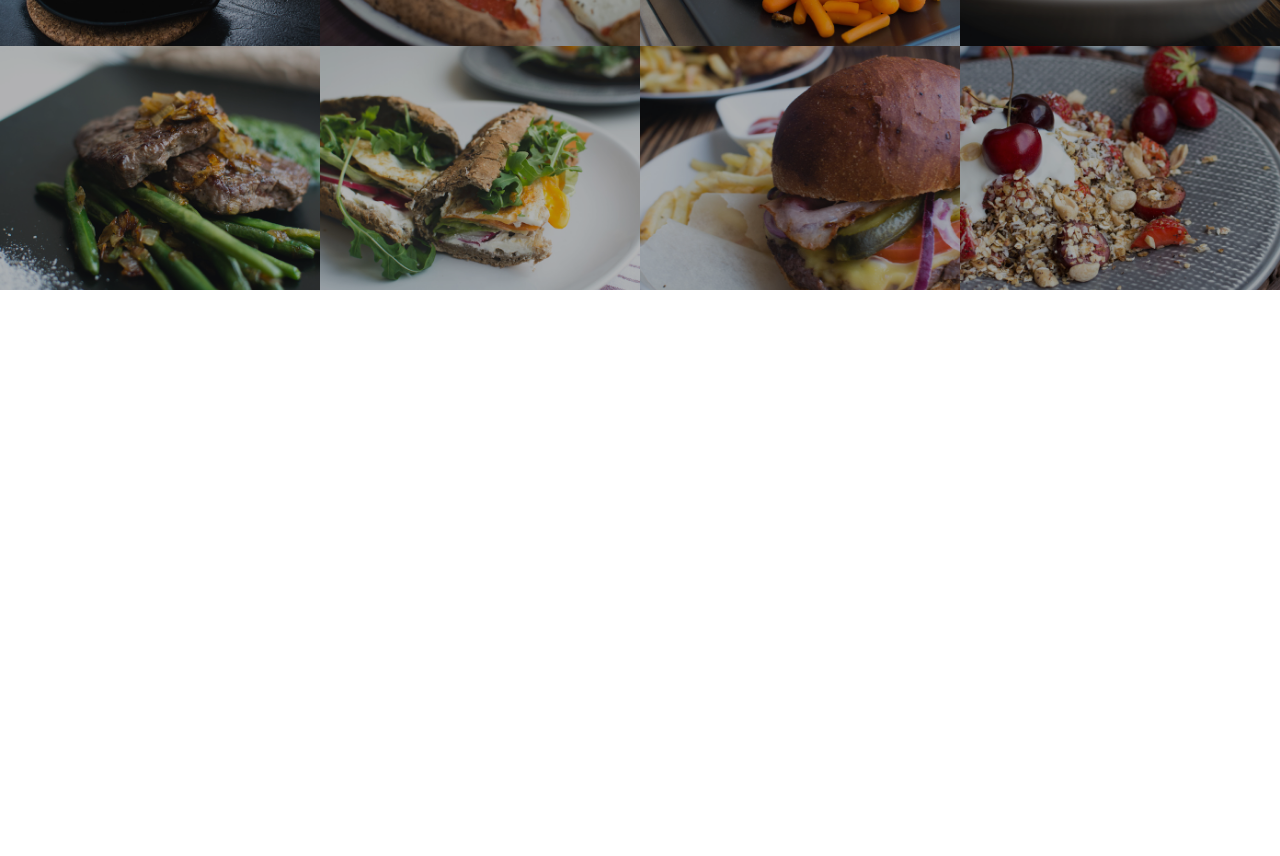
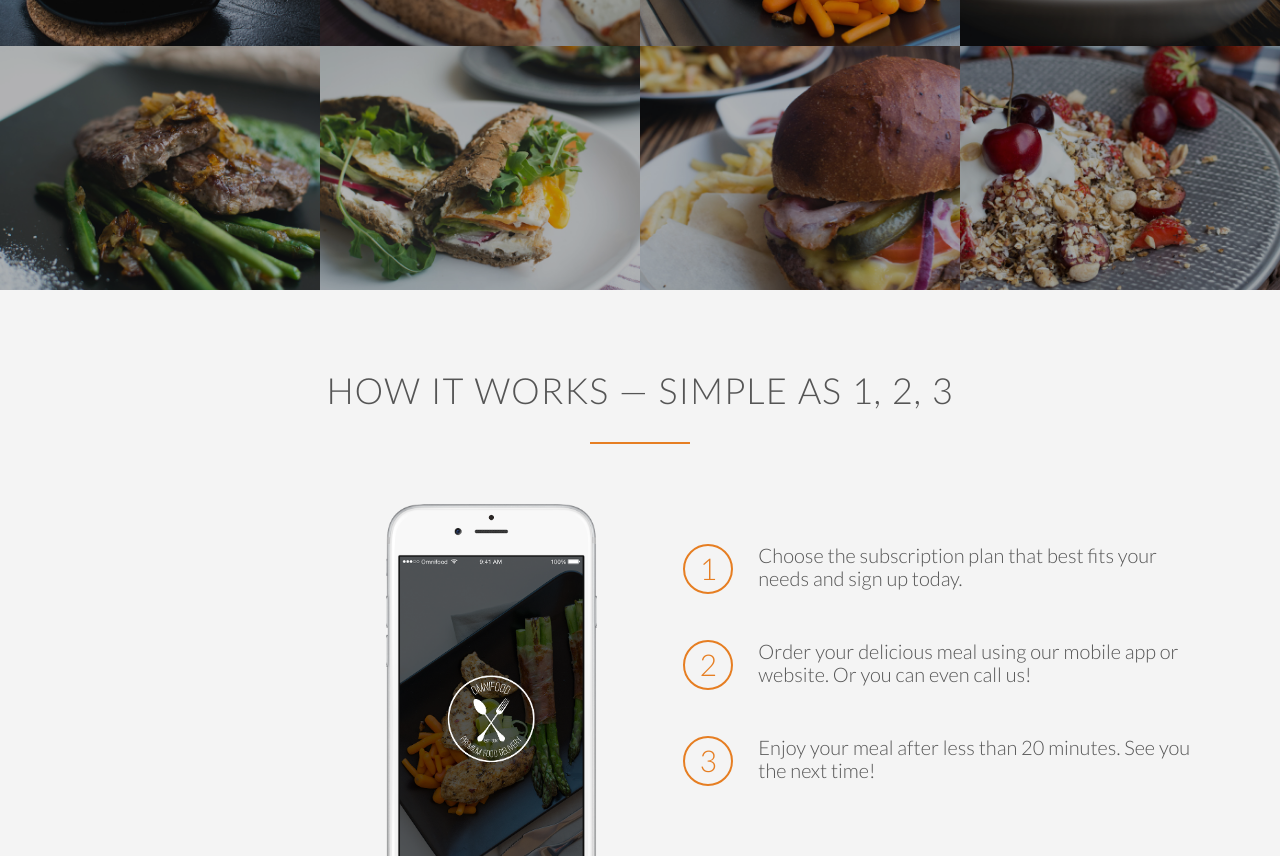
Before and after one commit to aramach8/OmnifoodArchanaa, a plain HTML site: page omnifood/index.html in a window 1280 px wide. Shown: the part 1708-2564 px from the top of the page. Before the commit the page ends 1998 px from the top, so only its background shows below. Drawn offline with Linux system fonts and the light colour scheme; files whose address does not match are found by name.

Commit message:
howItWorksAdded

```diff
--- a/omnifood/index.html
+++ b/omnifood/index.html
@@ -69,7 +69,7 @@
         </section>
 
         <section class="section-meals">
-            <ul class="meals-showcase">
+            <ul class="meals-showcase clearfix">
                 <li>
                     <figure class="meal-photo">
                         <img src="resources/img/1.jpg" alt="Korean bibimbap with egg and vegetables">
@@ -91,7 +91,7 @@
                     </figure>
                 </li>
             </ul>
-             <ul class="meals-showcase">
+             <ul class="meals-showcase clearfix">
                 <li>
                     <figure class="meal-photo">
                         <img src="resources/img/5.jpg" alt="Paleo beef steak with vegetables">
@@ -114,5 +114,33 @@
                 </li>
             </ul>
         </section>
+
+        <section class="section-steps">
+            <div class="row">
+                <h2>How it works &mdash; Simple as 1, 2, 3</h2>
+            </div>
+            <div class="row">
+                <div class="col span-1-of-2 steps-box">
+                    <img src="resources/img/app-iPhone.png" alt="Omnifood app on iPhone" class="app-screen">
+                </div>
+                <div class="col span-1-of-2  steps-box">
+                    <div class="works-step">
+                        <div>1</div>
+                        <p>Choose the subscription plan that best fits your needs and sign up today.</p>
+                    </div>
+                    <div class="works-step">
+                        <div>2</div>
+                        <p>Order your delicious meal using our mobile app or website. Or you can even call us!</p>
+                    </div>
+                    <div class="works-step">
+                        <div>3</div>
+                        <p>Enjoy your meal after less than 20 minutes. See you the next time!</p>
+                    </div>
+
+                    <a href="#" class="btn-app"><img src="resources/img/download-app.svg" alt="App Store Button"></a>
+                    <a href="#" class="btn-app"><img src="resources/img/download-app-android.png" alt="Play Store Button"></a>
+                </div>
+            </div>
+        </section>
     </body>
 </html>
--- a/omnifood/resources/css/style.css
+++ b/omnifood/resources/css/style.css
@@ -18,6 +18,15 @@ html {
     font-size: 20px;
     font-weight: 300;
     text-rendering: optimizeLegibility;
+}
+
+.clearfix {zoom: 1}
+.clearfix:after {
+    content: '.';
+    clear: both;
+    display: block;
+    height: 0;
+    visibility: hidden;
 }
 
 /* ---------------------------------------- */
@@ -232,3 +241,53 @@ header {
     opacity: 1;
     transform: scale(1.03);
 }
+
+/* ---------------------------------------- */
+/* HOW IT WORKS */
+/* ---------------------------------------- */
+.section-steps {
+    background-color: #f4f4f4;
+}
+
+.steps-box:first-child {
+    padding-right: 3%;
+    text-align: right;
+    margin-top: 30px;
+}
+
+.steps-box:last-child {
+    padding-left: 3%;
+    margin-top: 70px;
+}
+
+.app-screen {
+    width: 40%;
+}
+
+.works-step {
+    margin-bottom: 50px;
+}
+
+.works-step:last-of-type {
+    margin-bottom: 80px;
+}
+
+.works-step div {
+    color: #e67e22;
+    border: 2px solid #e67e22;
+    display: inline-block;
+    border-radius: 50px;
+    height: 50px;
+    width: 50px;
+    text-align: center;
+    padding: 5px;
+    float: left;
+    font-size: 150%;
+    margin-right: 25px;
+}
+
+.btn-app img {
+    height: 50px;
+    width: auto;
+    margin-right: 10px;
+}
```
